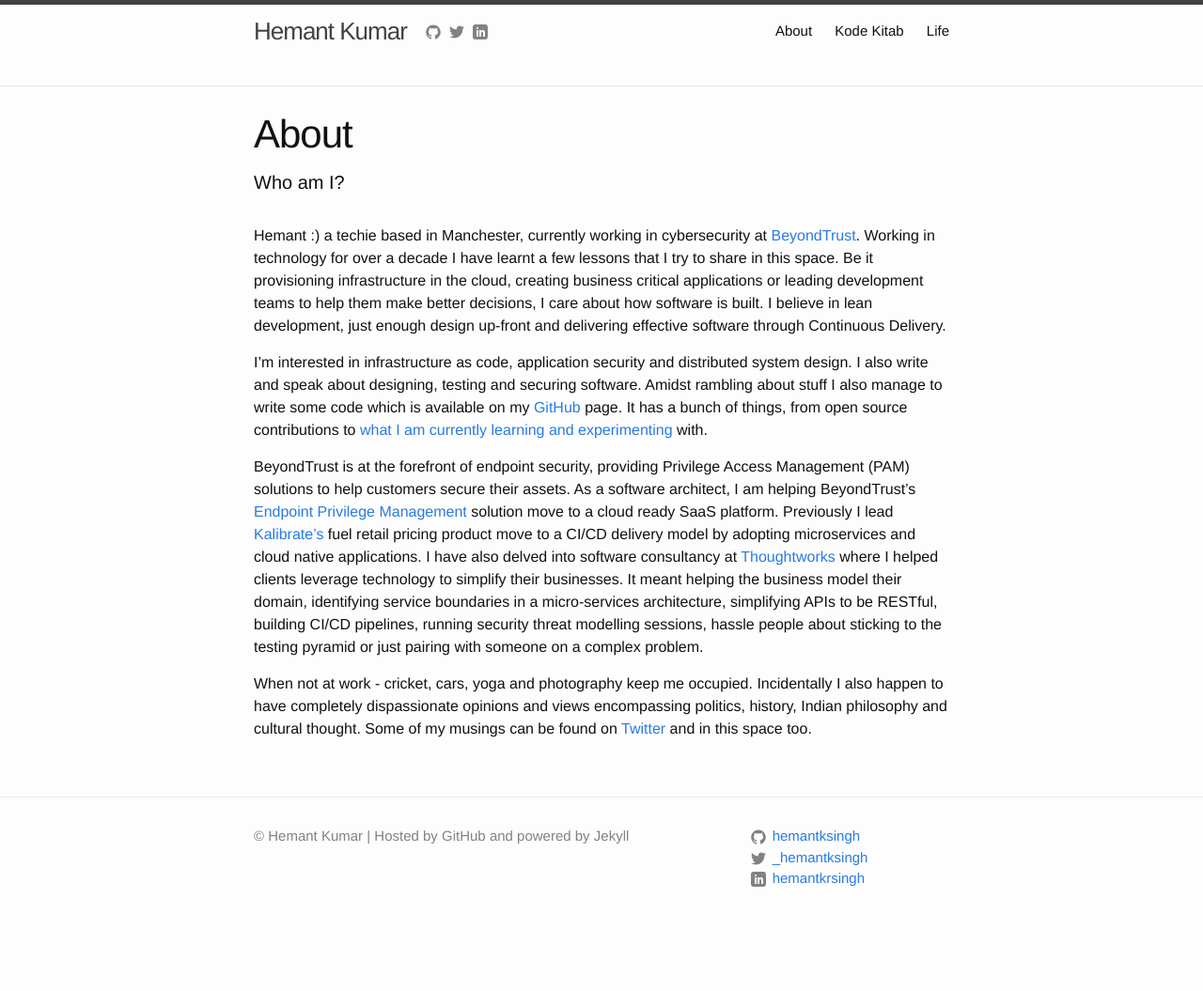
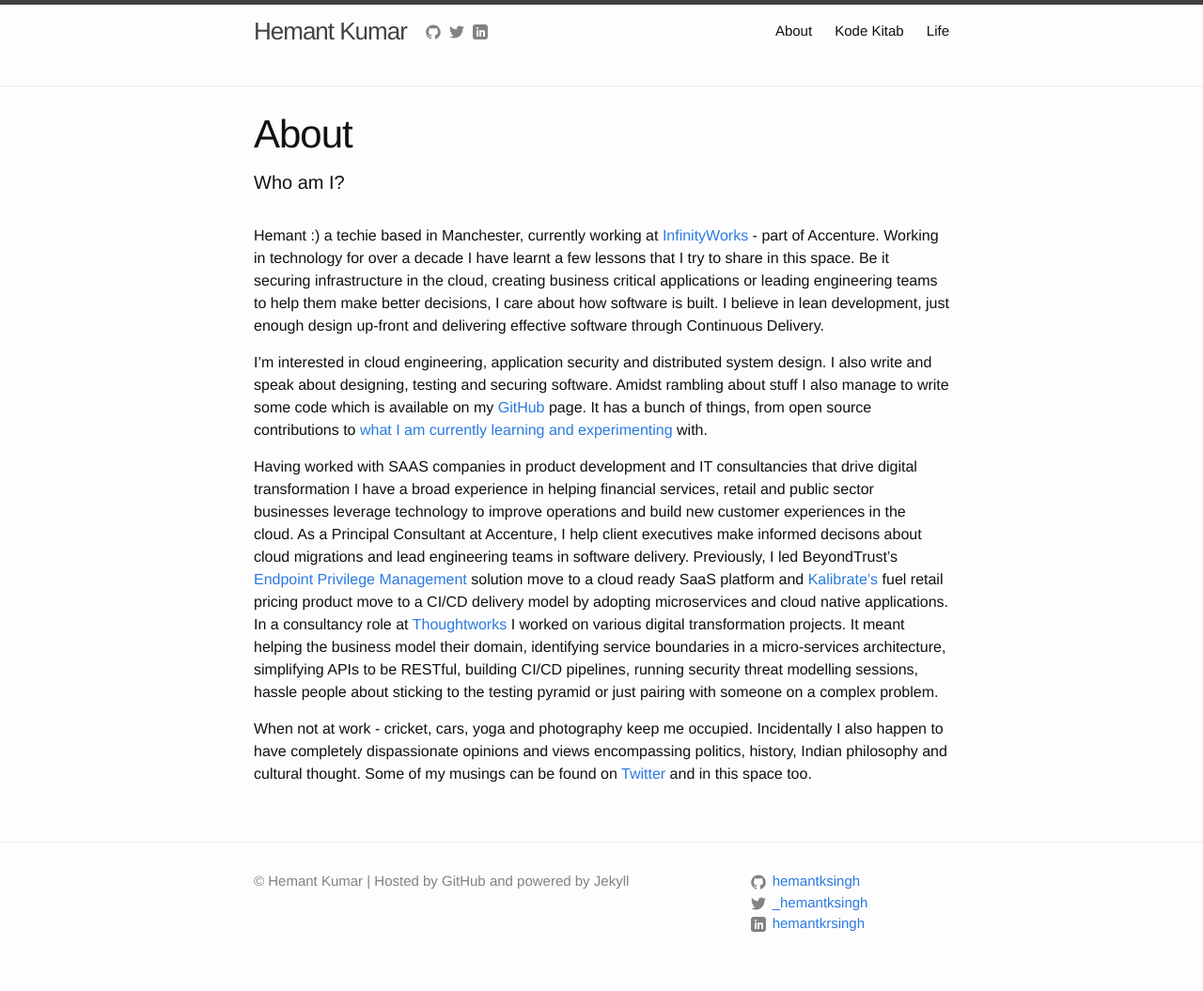
Before and after one commit to hemantksingh/hemantksingh.github.io, a Jekyll site: the page built from about.md, in a window 1280 px wide. Shown: the whole page at 94% size. Built offline with Jekyll 4.4.1, drawn with Linux system fonts in a browser that asks for light colours; before the commit the page ends 1007 px from its top, so only the background shows below that.

Commit message:
Update about.md

```diff
--- a/about.md
+++ b/about.md
@@ -5,10 +5,10 @@
 description: Who am I?
 ---
 
-Hemant :) a techie based in Manchester, currently working in cybersecurity at [BeyondTrust](https://www.beyondtrust.com). Working in technology for over a decade I have learnt a few lessons that I try to share in this space. Be it provisioning infrastructure in the cloud, creating business critical applications or leading development teams to help them make better decisions, I care about how software is built. I believe in lean development, just enough design up-front and delivering effective software through Continuous Delivery.
+Hemant :) a techie based in Manchester, currently working at [InfinityWorks](https://www.infinityworks.com/) - part of Accenture. Working in technology for over a decade I have learnt a few lessons that I try to share in this space. Be it securing infrastructure in the cloud, creating business critical applications or leading engineering teams to help them make better decisions, I care about how software is built. I believe in lean development, just enough design up-front and delivering effective software through Continuous Delivery.
 
-I'm interested in infrastructure as code, application security and distributed system design. I also write and speak about designing, testing and securing software. Amidst rambling about stuff I also manage to write some code which is available on my [GitHub](https://github.com/hemantksingh) page. It has a bunch of things, from open source contributions to [what I am currently learning and experimenting](https://github.com/hemantksingh/messup-learn) with.
+I'm interested in cloud engineering, application security and distributed system design. I also write and speak about designing, testing and securing software. Amidst rambling about stuff I also manage to write some code which is available on my [GitHub](https://github.com/hemantksingh) page. It has a bunch of things, from open source contributions to [what I am currently learning and experimenting](https://github.com/hemantksingh/messup-learn) with.
 
-BeyondTrust is at the forefront of endpoint security, providing Privilege Access Management (PAM) solutions to help customers secure their assets. As a software architect, I am helping BeyondTrust's [Endpoint Privilege Management](https://www.beyondtrust.com/solutions) solution move to a cloud ready SaaS platform. Previously I lead [Kalibrate's](https://www.kalibrate.com) fuel retail pricing product move to a CI/CD delivery model by adopting microservices and cloud native applications. I have also delved into software consultancy at [Thoughtworks](https://thoughtworks.com) where I helped clients leverage technology to simplify their businesses. It meant helping the business model their domain, identifying service boundaries in a micro-services architecture, simplifying APIs to be RESTful, building CI/CD pipelines, running security threat modelling sessions, hassle people about sticking to the testing pyramid or just pairing with someone on a complex problem.
+Having worked with SAAS companies in product development and IT consultancies that drive digital transformation I have a broad experience in helping financial services, retail and public sector businesses leverage technology to improve operations and build new customer experiences in the cloud. As a Principal Consultant at Accenture, I help client executives make informed decisons about cloud migrations and lead engineering teams in software delivery. Previously, I led BeyondTrust's [Endpoint Privilege Management](https://www.beyondtrust.com/solutions) solution move to a cloud ready SaaS platform and [Kalibrate's](https://www.kalibrate.com) fuel retail pricing product move to a CI/CD delivery model by adopting microservices and cloud native applications. In a consultancy role at [Thoughtworks](https://thoughtworks.com) I worked on various digital transformation projects. It meant helping the business model their domain, identifying service boundaries in a micro-services architecture, simplifying APIs to be RESTful, building CI/CD pipelines, running security threat modelling sessions, hassle people about sticking to the testing pyramid or just pairing with someone on a complex problem.
 
 When not at work - cricket, cars, yoga and photography keep me occupied. Incidentally I also happen to have completely dispassionate opinions and views encompassing politics, history, Indian philosophy and cultural thought. Some of my musings can be found on [Twitter](https://twitter.com/_hemantksingh) and in this space too.
```
